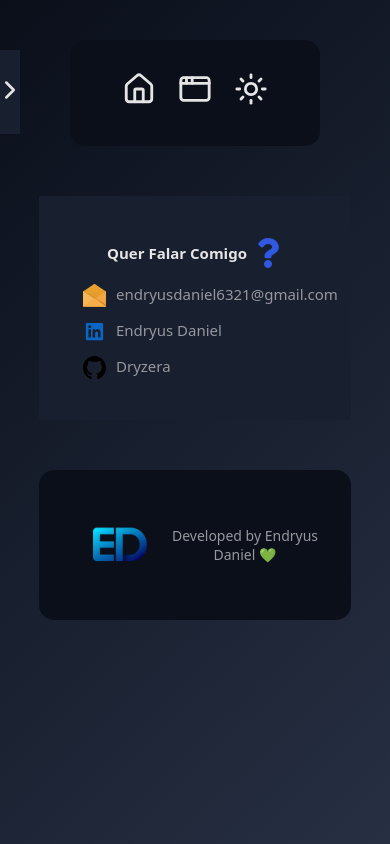
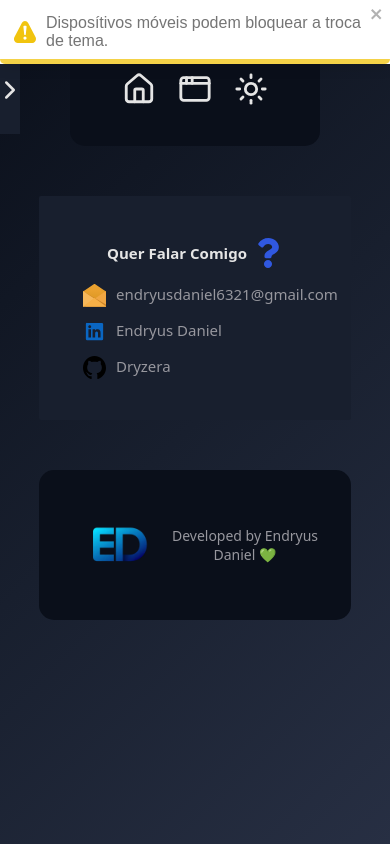
Before and after one commit to Dryzera/portfolio, a React (Vite) app: page /contacts in a window 390 px wide. Built offline with nearby package versions, Linux system fonts and the light colour scheme.

Commit message:
added warn message on change theme

```diff
--- a/src/components/Header/index.tsx
+++ b/src/components/Header/index.tsx
@@ -2,6 +2,7 @@ import { useEffect, useState } from 'react';
 import styles from './styles.module.css';
 import { AppWindow, HomeIcon, MoonIcon, SunIcon } from 'lucide-react';
 import { RouteLink } from '../../routes/RouteLink';
+import { toast } from 'react-toastify';
 
 export function Header() {
   const [theme, setTheme] = useState(() => {
@@ -17,6 +18,10 @@ export function Header() {
   useEffect(() => {
     document.documentElement.setAttribute('data-theme', theme);
     localStorage.setItem('theme', theme);
+    if (window.innerWidth < 600) {
+      toast.dismiss();
+      toast.warn('Disposítivos móveis podem bloquear a troca de tema.');
+    }
   }, [theme]);
 
   return (
```
